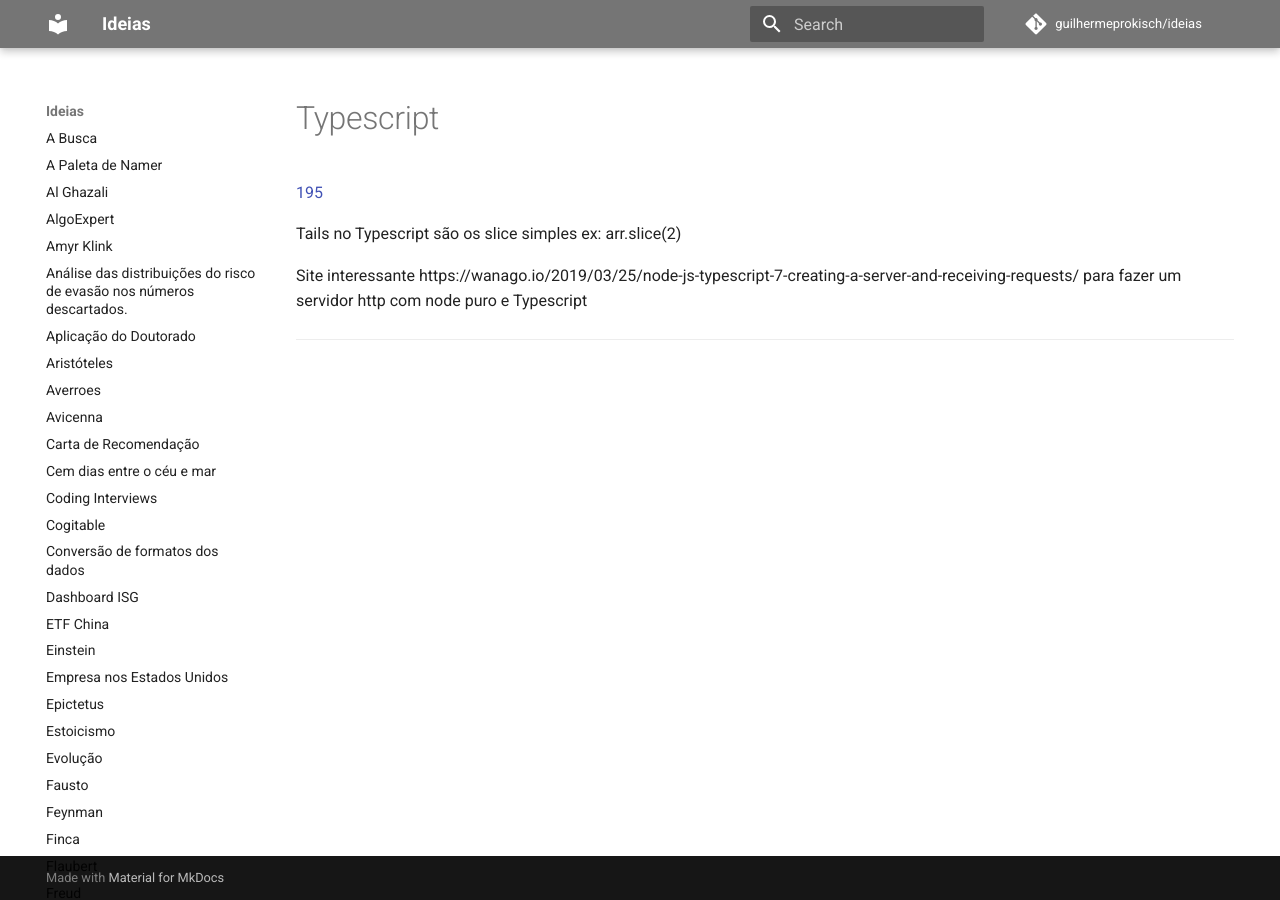
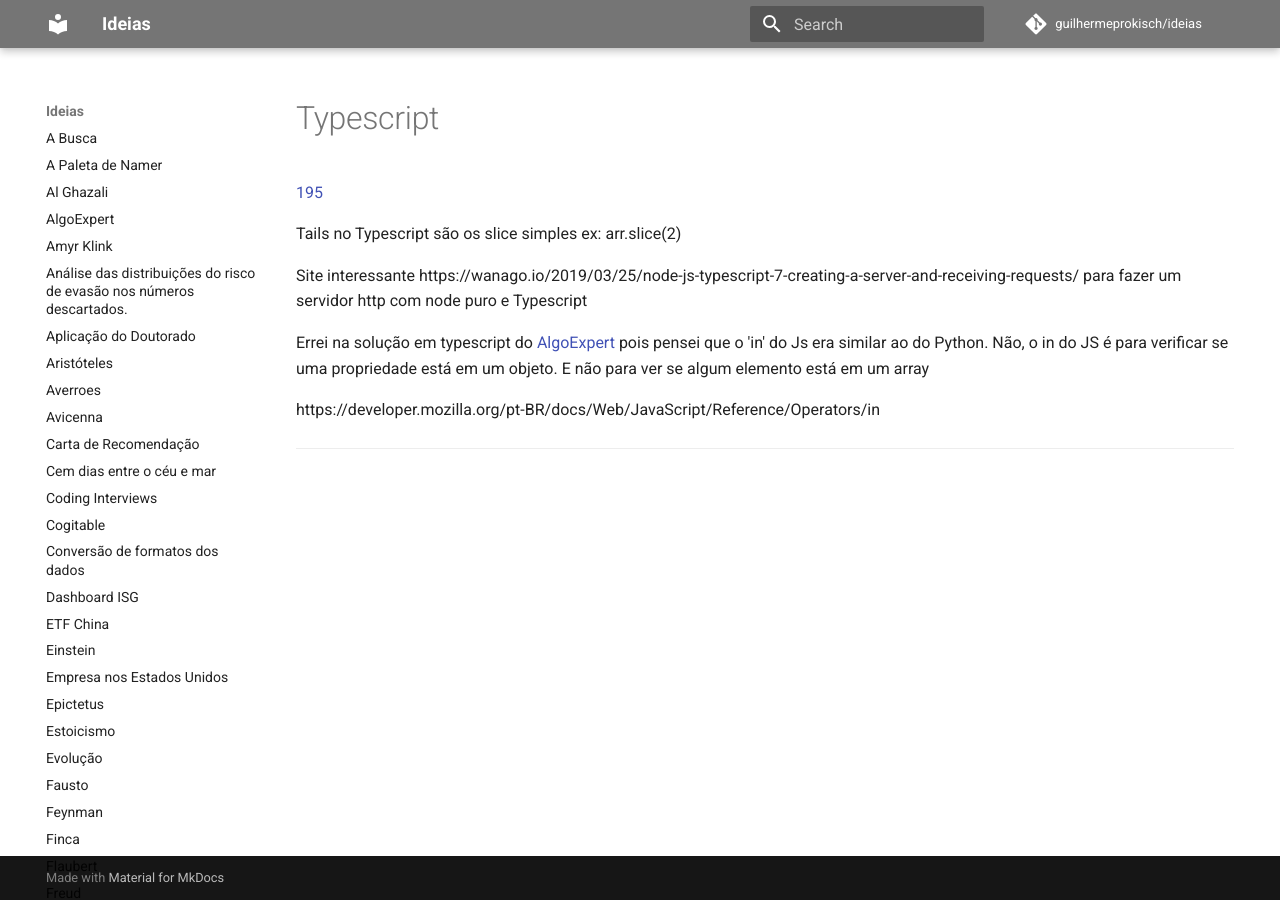
Before and after one commit to guilhermeprokisch/guilherme, an MkDocs documentation site: the page built from docs/typescript.md, in a window 1280 px wide. Built offline with MkDocs 1.6.1 and Material for MkDocs 9.7.7, drawn with Linux system fonts in a browser that asks for light colours; comment, search, counter and statistics services are not loaded.

```diff
--- a/docs/typescript.md
+++ b/docs/typescript.md
@@ -6,4 +6,10 @@ Tails no Typescript são os slice simples ex: arr.slice(2)
 
 Site interessante https://wanago.io/2019/03/25/node-js-typescript-7-creating-a-server-and-receiving-requests/ para fazer um servidor http com node puro e Typescript
 
+
+Errei na solução em typescript do [AlgoExpert](AlgoExpert) pois pensei que o 'in' do Js era similar ao do Python. Não, o in do JS é para verificar se uma propriedade está em um objeto. E não para ver se algum elemento está em um array
+
+
+https://developer.mozilla.org/pt-BR/docs/Web/JavaScript/Reference/Operators/in
+
 -------------------------------------------------------------------------------
```
Also changed, not shown: docs/AlgoExpert.md (+2 -0 lines).
